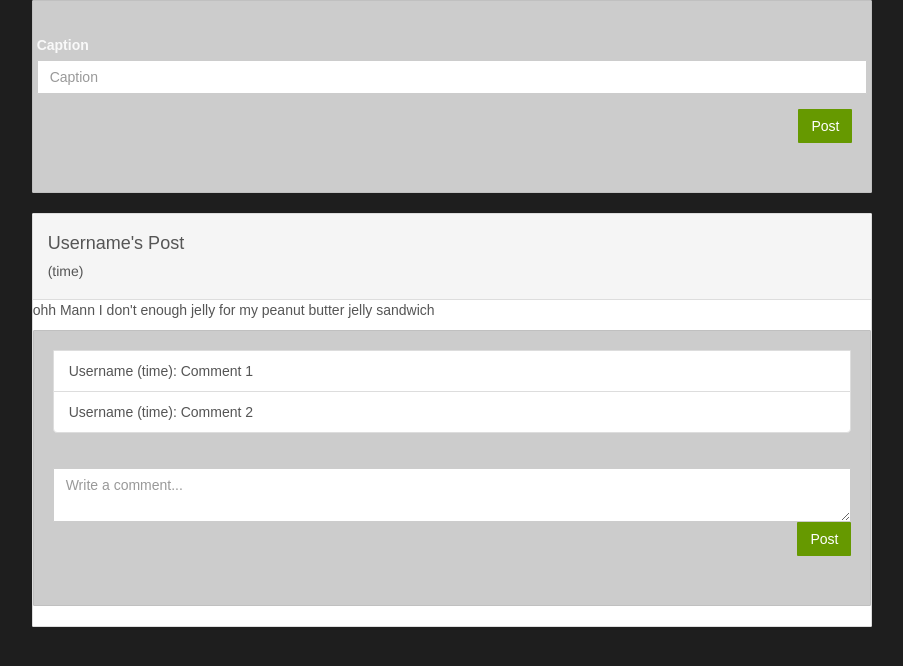
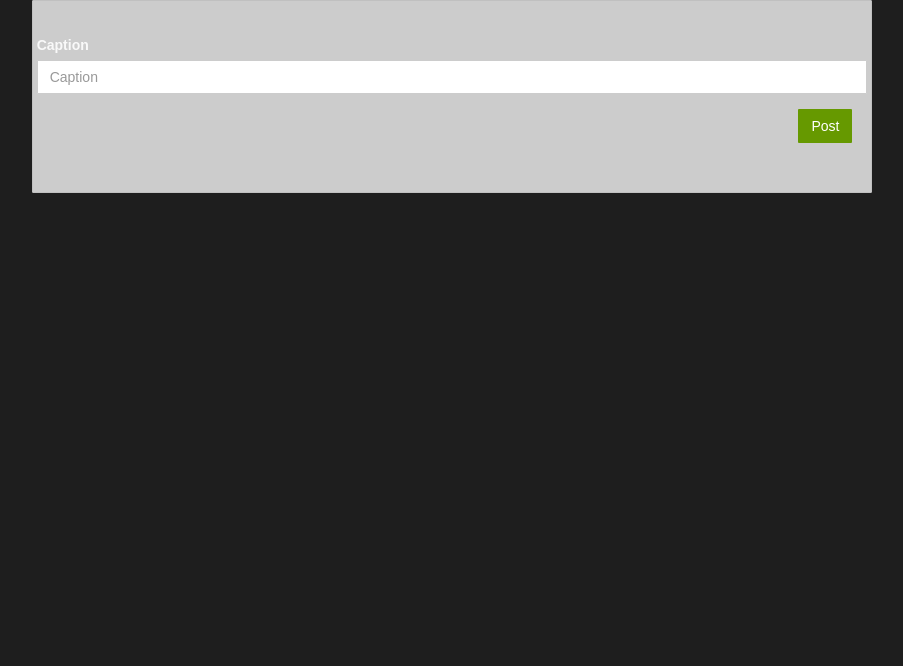
Before and after one commit to yourbuddyconner/CS399-social, a Django app: page /feed in a window 1280 px wide. Shown: the part 51-717 px from the top of the page, without its empty margins (200-1103 px from the left). Run offline with Django 3.2, Linux system fonts and the light colour scheme; the visitor is signed in with stand-in values (Sample User, id 1); data that the repository does not hold is empty; some libraries are stand-ins or nearby versions; some web fonts are replaced.

Commit message:
Removed example post from feed
Example post removed as asked.

```diff
--- a/app/templates/feed.html
+++ b/app/templates/feed.html
@@ -89,37 +89,5 @@ post information to pass to the template
 			</script>
 {% endverbatim %}
 
-<!--Static Content-->
-
-
-
-<div class="panel panel-default">
-	<div class="panel-heading">
-		<h4>Username's Post</h4>
-		<h5>(time)</h5>
-	</div>
-	<p>
-		  ohh Mann I don't enough jelly for my peanut butter jelly sandwich
-	</p>
-	<div class="well">
-	<ul class="list-group">
-		<li class="list-group-item">
-			Username (time): Comment 1
-		</li>
-		<li class="list-group-item">
-			Username (time): Comment 2
-		</li>
-	</ul>
-
-	<form class="form-horizontal" role="form">
-			<div class="form-group" style="padding:15px;">
-				<textarea class="form-control" placeholder="Write a comment..."></textarea>
-				<button class="btn btn-success pull-right" type="button">Post</button>
-			</div>
-	</form>
-</div><!--/well-->
-
-</div><!---->
-
 
 {% endblock %}
```
